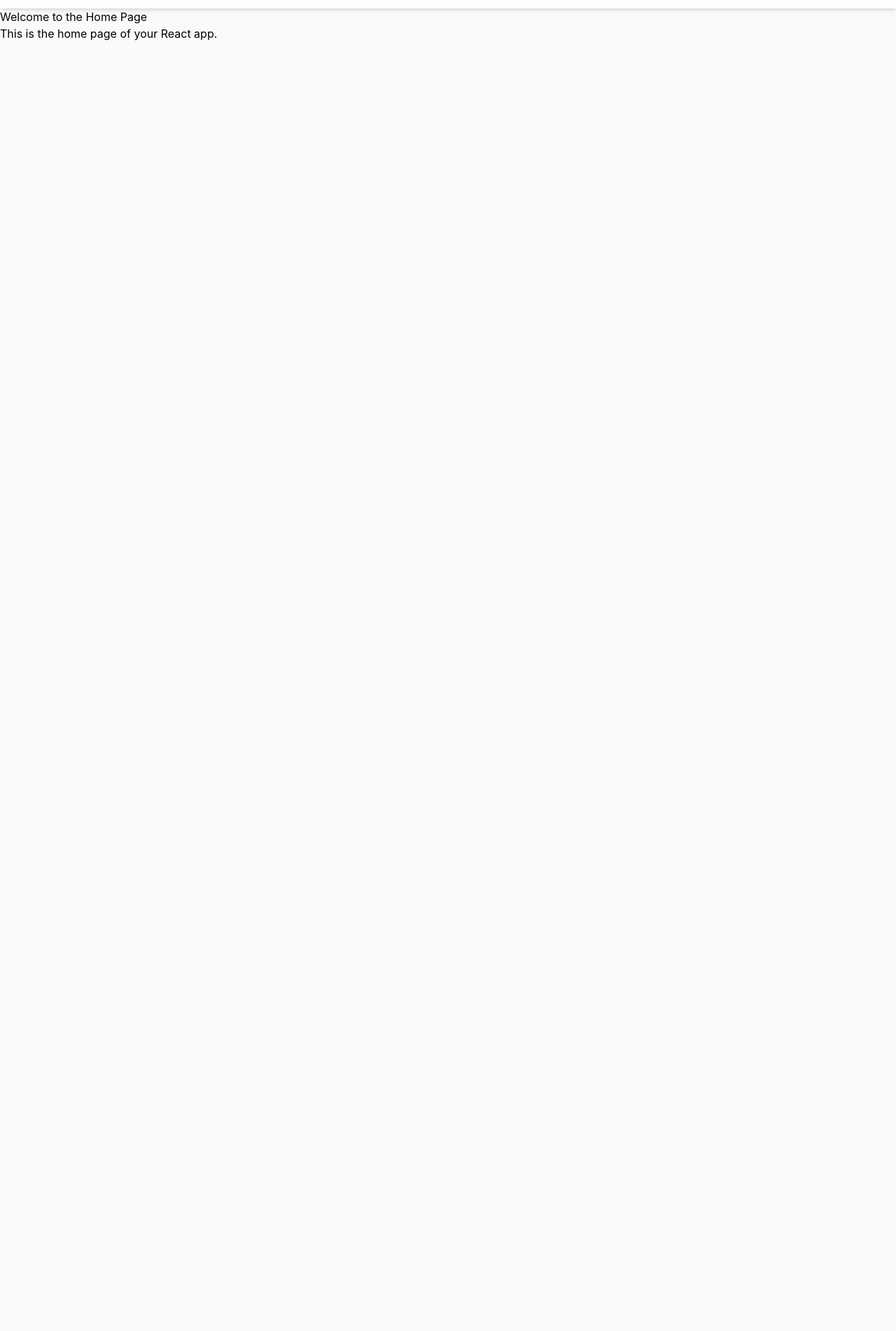
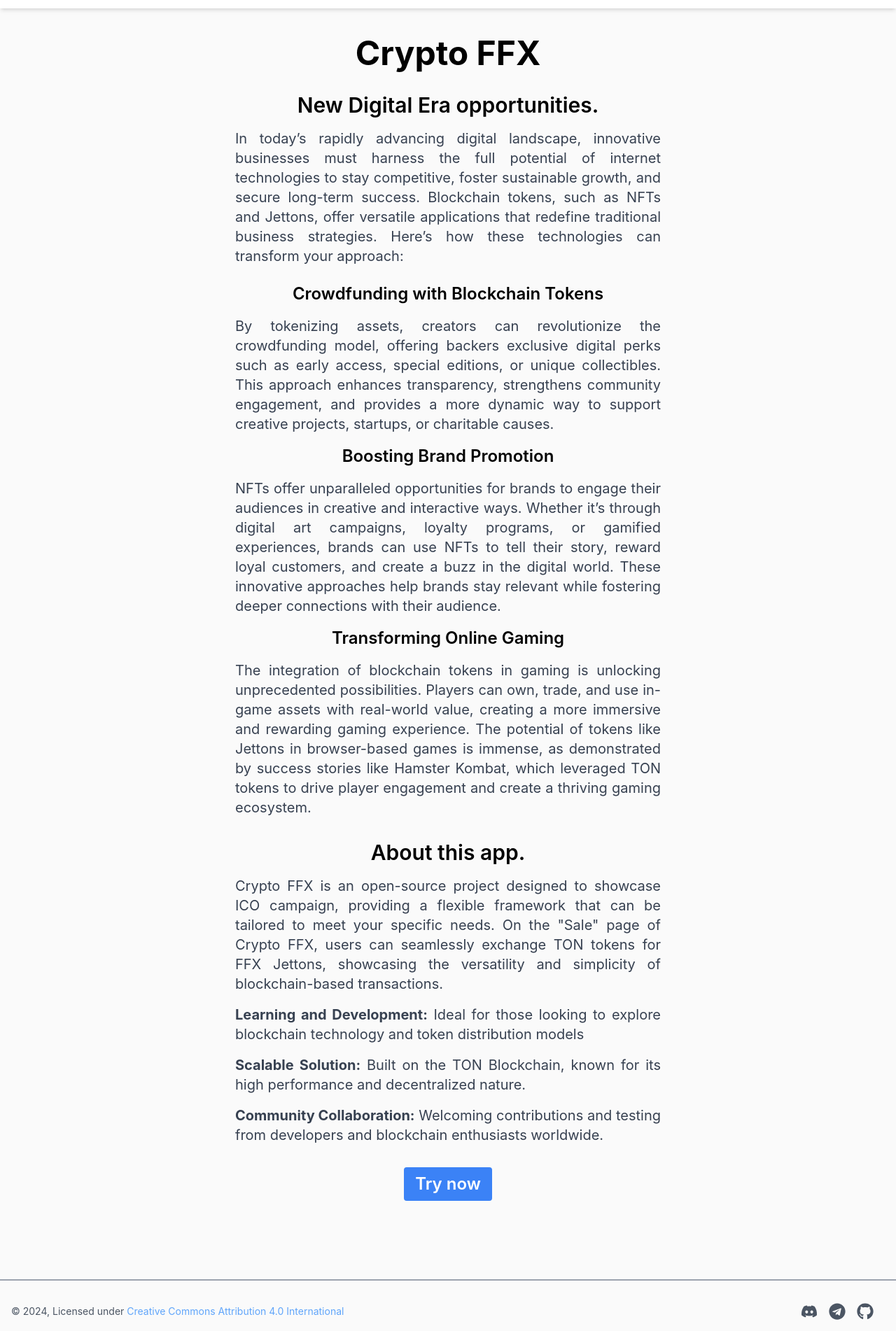
Before and after one commit to ffx-crypto/react-tonconnect-client, a React (Create React App) app: page / in a window 1280 px wide. Shown: the part 52-1954 px from the top of the page at 70% size. Before the commit the page ends 800 px from the top, so only its background shows below. Built offline with nearby package versions, Linux system fonts and the light colour scheme; no server answers.

Commit message:
add Footer component

```diff
--- a/src/App.jsx
+++ b/src/App.jsx
@@ -6,6 +6,7 @@
 import Contact from "./pages/Contact";
 import "./App.css";
 import Header from "./components/Header/Header";
+import Footer from "./components/Footer/Footer";
 
 function App() {
   const manifestUrl = import.meta.env.VITE_MANIFEST_URL;
@@ -133,13 +134,14 @@
       <Router>
         <div className="App">
           <Header />
-          <main>
+          <main className="min-h-screen">
             <Routes>
               <Route path="/" element={<Home />} />
               <Route path="/sale" element={<Sale />} />
               <Route path="/contact" element={<Contact />} />
             </Routes>
           </main>
+          <Footer />
         </div>
       </Router>
     </TonConnectUIProvider>
--- /dev/null
+++ b/src/components/Footer/Footer.jsx
@@ -0,0 +1,52 @@
+import { FaDiscord, FaTelegram, FaGithub } from "react-icons/fa";
+
+function Footer() {
+  return (
+    <footer className="text-gray-600 p-4 border-t-2 border-gray-400 max-h-8">
+      <div className="container mx-auto flex flex-col items-center sm:flex-row justify-between items-center space-y-4 sm:space-y-0">
+        {/* Creative Commons License */}
+        <p className="text-sm">
+          © 2024, Licensed under{" "}
+          <a
+            href="https://creativecommons.org/licenses/by/4.0/"
+            target="_blank"
+            rel="noopener noreferrer"
+            className="text-blue-400 hover:underline"
+          >
+            Creative Commons Attribution 4.0 International
+          </a>
+        </p>
+
+        {/* Social Media Icons */}
+        <div className="flex space-x-4 p-4">
+          <a
+            href="https://discord.gg/7XxuvKrs"
+            target="_blank"
+            rel="noopener noreferrer"
+            className="text-gray-600 hover:text-blue-500"
+          >
+            <FaDiscord size={24} />
+          </a>
+          <a
+            href="https://t.me/ffx_on_ton"
+            target="_blank"
+            rel="noopener noreferrer"
+            className="text-gray-600 hover:text-blue-500"
+          >
+            <FaTelegram size={24} />
+          </a>
+          <a
+            href="https://github.com/acdmft/react-tonconnect-app"
+            target="_blank"
+            rel="noopener noreferrer"
+            className="text-gray-600 hover:text-blue-500"
+          >
+            <FaGithub size={24} />
+          </a>
+        </div>
+      </div>
+    </footer>
+  );
+}
+
+export default Footer;
--- a/src/pages/Home.jsx
+++ b/src/pages/Home.jsx
@@ -1,10 +1,89 @@
-import React from 'react';
+import React from "react";
 
 const Home = () => {
   return (
-    <div>
-      <h1>Welcome to the Home Page</h1>
-      <p>This is the home page of your React app.</p>
+    <div className="container mx-auto p-4 lg:w-1/2 md:w-2/3 sm:w-full">
+      <div className="my-6 space-y-4">
+        <h1 className="text-3xl sm:text-4xl md:text-5xl font-bold mb-8 text-center">
+          Crypto FFX
+        </h1>
+        <h2 className="text-2xl sm:text-3xl font-semibold text-center">
+          New Digital Era opportunities.
+        </h2>
+        <p className="text-base sm:text-lg md:text-xl text-gray-700 text-justify">
+          In today’s rapidly advancing digital landscape, innovative businesses
+          must harness the full potential of internet technologies to stay
+          competitive, foster sustainable growth, and secure long-term success.
+          Blockchain tokens, such as NFTs and Jettons, offer versatile
+          applications that redefine traditional business strategies. Here’s how
+          these technologies can transform your approach:
+        </p>
+      </div>
+      <div className="space-y-4 mb-8">
+        <h3 className="text-xl sm:text-2xl font-semibold text-center">
+          Crowdfunding with Blockchain Tokens
+        </h3>
+        <p className="text-base sm:text-lg md:text-xl text-gray-700 text-justify">
+          By tokenizing assets, creators can revolutionize the crowdfunding
+          model, offering backers exclusive digital perks such as early access,
+          special editions, or unique collectibles. This approach enhances
+          transparency, strengthens community engagement, and provides a more
+          dynamic way to support creative projects, startups, or charitable
+          causes.
+        </p>
+        <h3 className="text-xl sm:text-2xl font-semibold text-center">
+          Boosting Brand Promotion
+        </h3>
+        <p className="text-base sm:text-lg md:text-xl text-gray-700 text-justify">
+          NFTs offer unparalleled opportunities for brands to engage their
+          audiences in creative and interactive ways. Whether it’s through
+          digital art campaigns, loyalty programs, or gamified experiences,
+          brands can use NFTs to tell their story, reward loyal customers, and
+          create a buzz in the digital world. These innovative approaches help
+          brands stay relevant while fostering deeper connections with their
+          audience.
+        </p>
+        <h3 className="text-xl sm:text-2xl font-semibold text-center">
+          Transforming Online Gaming
+        </h3>
+        <p className="text-base sm:text-lg md:text-xl text-gray-700 text-justify">
+          The integration of blockchain tokens in gaming is unlocking
+          unprecedented possibilities. Players can own, trade, and use in-game
+          assets with real-world value, creating a more immersive and rewarding
+          gaming experience. The potential of tokens like Jettons in
+          browser-based games is immense, as demonstrated by success stories
+          like Hamster Kombat, which leveraged TON tokens to drive player
+          engagement and create a thriving gaming ecosystem.
+        </p>
+      </div>
+      <div className="space-y-4 mb-8">
+        <h2 className="text-2xl sm:text-3xl font-semibold mb-2 text-center text-center">
+          About this app.
+        </h2>
+        <p className="text-base sm:text-lg md:text-xl text-gray-700 text-justify">
+          Crypto FFX is an open-source project designed to showcase ICO
+          campaign, providing a flexible framework that can be tailored to meet
+          your specific needs. On the "Sale" page of Crypto FFX, users can
+          seamlessly exchange TON tokens for FFX Jettons, showcasing the
+          versatility and simplicity of blockchain-based transactions.
+        </p>
+        <p className="text-base sm:text-lg md:text-xl text-gray-700 text-justify">
+          <b>Learning and Development:</b> Ideal for those looking to explore
+          blockchain technology and token distribution models
+        </p>
+        <p className="text-base sm:text-lg md:text-xl text-gray-700 text-justify">
+          <b>Scalable Solution:</b> Built on the TON Blockchain, known for its
+          high performance and decentralized nature.
+        </p>
+        <p className="text-base sm:text-lg md:text-xl text-gray-700 text-justify">
+          <b>Community Collaboration:</b> Welcoming contributions and testing
+          from developers and blockchain enthusiasts worldwide.
+        </p>
+      </div>
+      <div className="flex justify-center">
+        <button className="w-content bg-blue-500 hover:bg-blue-700 text-xl sm:text-2xl text-white font-semibold py-2 px-4 rounded focus:outline-none focus:shadow-outline">Try now</button>
+      </div>
+      <div className="h-24"></div>
     </div>
   );
 };
```
